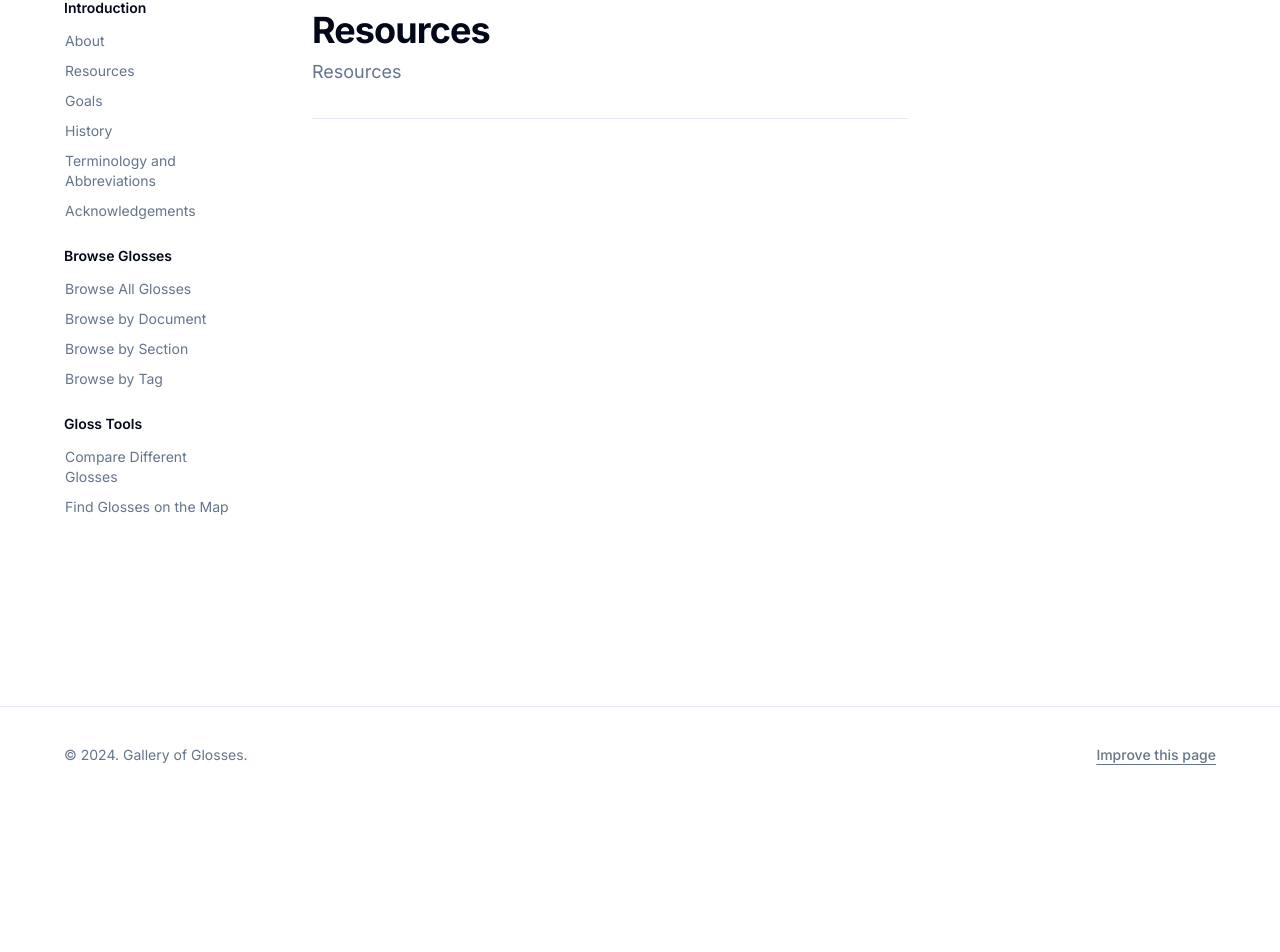
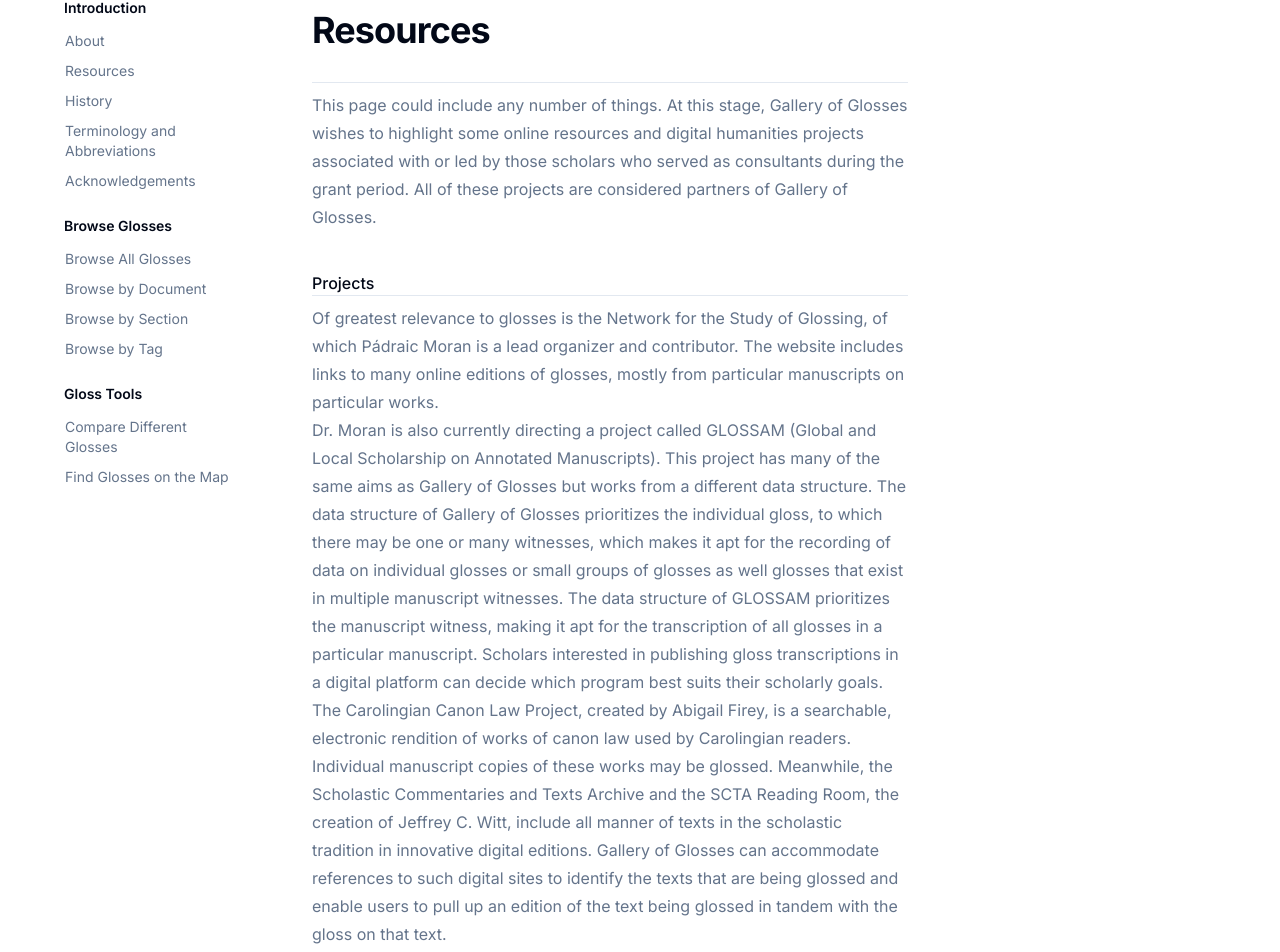
Before and after one commit to CenterForDigitalHumanities/Gallery-of-Glosses, a Next.js app: page /docs/resources in a window 1280 px wide. Shown: the part 95-1047 px from the top of the page. Before the commit the page ends 898 px from the top, so only its background shows below. Built offline with nearby package versions, Linux system fonts and the light colour scheme.

Commit message:
remove Goals

```diff
--- a/src/app/docs/goals/page.tsx
+++ /dev/null
@@ -1,35 +0,0 @@
-import { GOALS_CONTENT } from "@/configs/docs";
-import { FC } from "react";
-
-interface GoalsProps {}
-
-const Goals: FC<GoalsProps> = ({}) => {
-  return (
-    <>
-      <div className="mb-4 flex items-center space-x-1 text-sm text-muted-foreground"></div>
-      <div className="space-y-2">
-        <h1 className="scroll-m-20 text-4xl font-bold tracking-tight">Goals</h1>
-        <p className="text-lg text-muted-foreground">
-          <span className="inline-block align-top no-underline">
-            About Gallery of Glosses
-          </span>
-        </p>
-      </div>
-      <div className="pb-12 pt-8">
-        <div className="flex flex-col gap-10">
-          {GOALS_CONTENT.map((content, index) => (
-            <div key={index}>
-              <h2 className="font-medium">{content.title}</h2>
-              <hr className="text-muted-foreground" />
-              <p className="leading-7 mt-2 text-muted-foreground">
-                {content.summary}
-              </p>
-            </div>
-          ))}
-        </div>
-      </div>
-    </>
-  );
-};
-
-export default Goals;
--- a/src/app/docs/resources/page.tsx
+++ b/src/app/docs/resources/page.tsx
@@ -11,9 +11,6 @@
         <h1 className="scroll-m-20 text-4xl font-bold tracking-tight">
           Resources
         </h1>
-        <p className="text-lg text-muted-foreground">
-          <span className="inline-block align-top no-underline">Resources</span>
-        </p>
       </div>
       <div className="pb-12 pt-8">
         <div className="flex flex-col gap-10">
@@ -21,8 +18,8 @@
             <div key={index}>
               <h2 className="font-medium">{content.title}</h2>
               <hr className="text-muted-foreground" />
-              <p className="leading-7 mt-2 text-muted-foreground">
-                {content.summary}
+              <p className="leading-7 mt-2 text-muted-foreground"
+              dangerouslySetInnerHTML={ {__html:content.summary}}>
               </p>
             </div>
           ))}
--- a/src/configs/docs.ts
+++ b/src/configs/docs.ts
@@ -40,18 +40,44 @@
   }
 ];
 
-export const GOALS_CONTENT = [
-  {
-    title: "",
-    summary: "",
-  },
-];
-
 export const RESOURCES_CONTENT = [
   {
     title: "",
-    summary: "",
+    summary: `This page could include any number of things. At this stage, Gallery of Glosses wishes to highlight some
+    online resources and digital humanities projects associated with or led by those scholars who served as consultants
+    during the grant period. All of these projects are considered partners of Gallery of Glosses.`,
   },
+  {
+    title: "Projects",
+    summary: `<p>Of greatest relevance to glosses is the <a href="http://www.glossing.org/" target="_blank">Network for the
+    Study of Glossing</a>, of which Pádraic Moran is a lead organizer and contributor. The website includes links to many
+    online editions of glosses, mostly from particular manuscripts on particular works.</p>
+
+    <p>Dr. Moran is also currently directing a project called <a href="http://glossam.ie/" target="_blank">GLOSSAM</a>
+    (Global and Local Scholarship on Annotated Manuscripts). This project has many of the same aims as Gallery of
+    Glosses but works from a different data structure. The data structure of Gallery of Glosses prioritizes the individual
+    gloss, to which there may be one or many witnesses, which makes it apt for the recording of data on individual glosses
+    or small groups of glosses as well glosses that exist in multiple manuscript witnesses. The data structure of GLOSSAM
+    prioritizes the manuscript witness, making it apt for the transcription of all glosses in a particular manuscript.
+    Scholars interested in publishing gloss transcriptions in a digital platform can decide which program best suits their
+    scholarly goals.</p>
+
+    <p><a href="https://ccl.rch.uky.edu/" target="_blank">The Carolingian Canon Law Project</a>, created by Abigail Firey, is
+    a searchable, electronic rendition of works of canon law used by Carolingian readers. Individual manuscript copies of
+    these works may be glossed. Meanwhile, the <a href="https://scta.info/" target="_blank">Scholastic Commentaries and Texts
+    Archive</a> and the <a href="https://scta.lombardpress.org/" target="_blank">SCTA Reading Room</a>, the creation of
+    Jeffrey C. Witt, include all manner of texts in the scholastic tradition in innovative digital editions. Gallery of
+    Glosses can accommodate references to such digital sites to identify the texts that are being glossed and enable users
+    to pull up an edition of the text being glossed in tandem with the gloss on that text.</p>
+
+    <p><a href="https://www.digitaldecretals.com/home" target="_blank">The Digital Decretals</a> is a project of Edward Reno.
+    It renders into electronic form Bernard of Parma’s gloss commentary on the <cite>Liber extra</cite>, the first official
+    and exclusive collection of canon law for the Catholic Church, which is recognized as the <cite>Glossa ordinaria</cite>
+    on that text. The version reproduced is that of the <cite>Editio romana</cite> of the <cite>Corpus iuris canonici</cite>
+    (1582). The site provides Word and PDF versions of the glosses, with standardized citations to the Roman law and canon
+    law texts referenced therein. Gallery of Glosses is partnering with the Digital Decretals and incorporating all these
+    glosses into our database.</p>`
+  }
 ];
 
 export const ACKNOWLEDGEMENTS_CONTENT = [
--- a/src/configs/navigation.ts
+++ b/src/configs/navigation.ts
@@ -7,10 +7,6 @@
   {
     title: "Resources",
     href: BASEPATH + "/docs/resources",
-  },
-  {
-    title: "Goals",
-    href: BASEPATH + "/docs/goals",
   },
   {
     title: "History",
```
